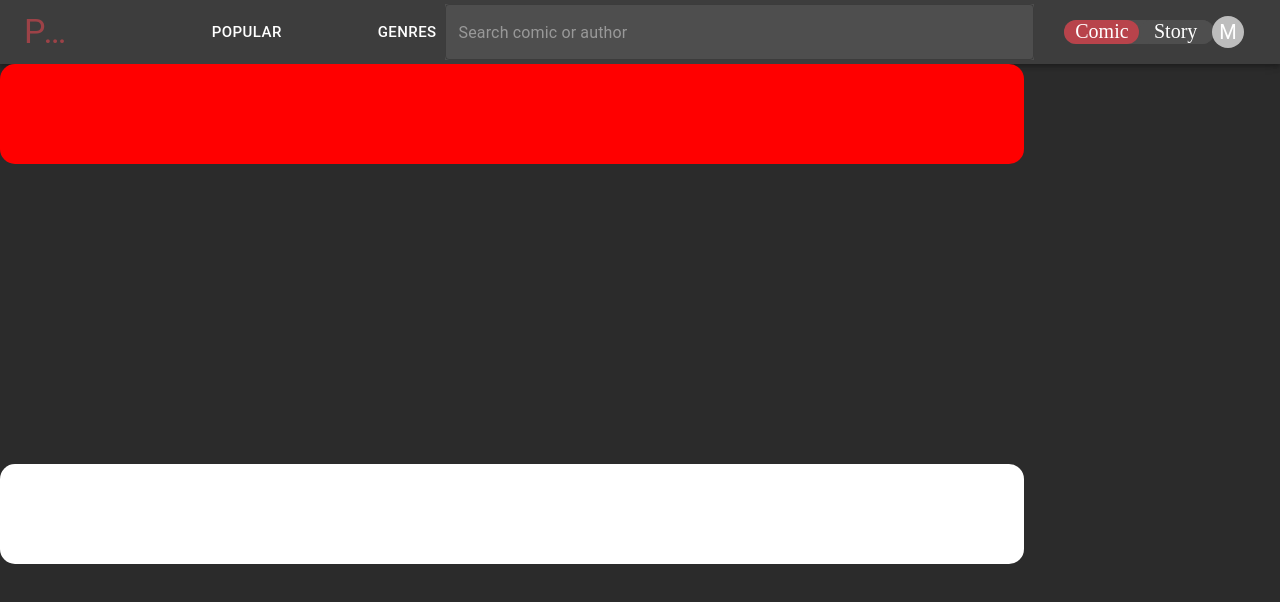
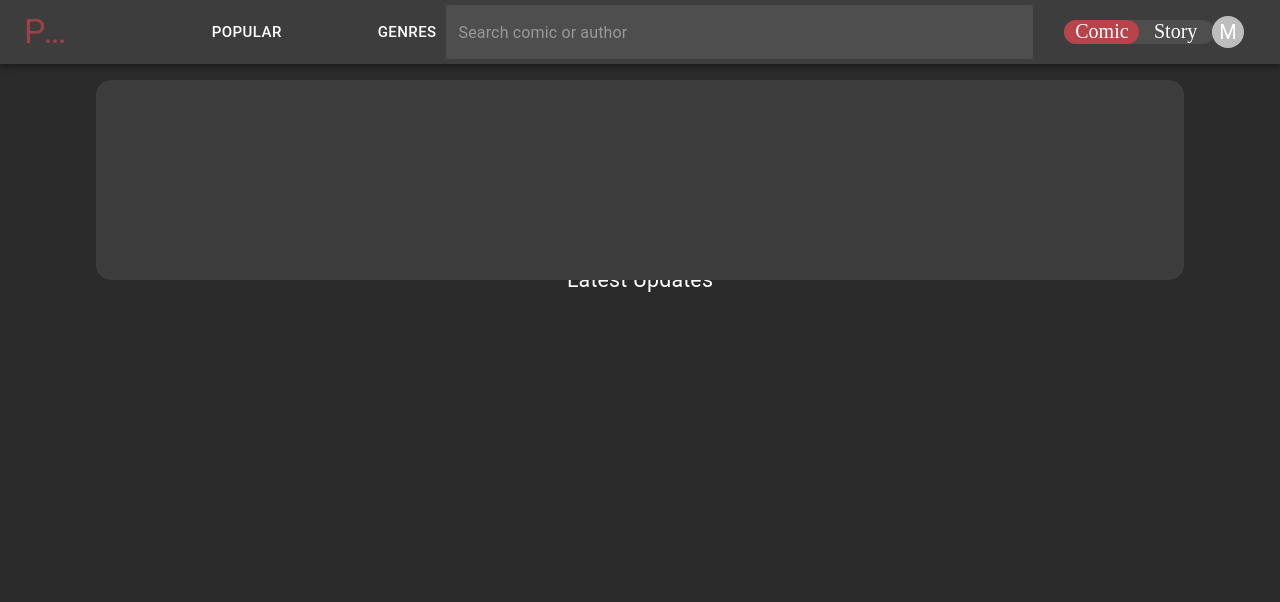
Before and after one commit to CobyYee/Panels, a React (Create React App) app in the folder client/: page / in a window 1280 px wide. Shown: the top 602 px of the page. Built offline with nearby package versions, Linux system fonts and the light colour scheme.

Commit message:
Small changes to home wrapepr

```diff
--- a/client/src/components/HomeWrapper.js
+++ b/client/src/components/HomeWrapper.js
@@ -5,14 +5,20 @@ function HomeWrapper() {
     return (
         <Grid container sx = {{ flexDirection: 'column' }}>
             <Grid item xs = {12} sx={{ height: '100vh' }}>
-                <Grid xs={12} sx={{ height: '50vh' }}>
-                <Box id = "featured-works" sx = {{backgroundColor: 'red',  width: '80%', left: '10%', height: '25%', top: '10%', borderRadius: '15px'}}>
+                <Grid xs={12} sx={{ height: '25vh', justifyContent: 'center', display: 'flex' }}>
+                    <Box sx = {{position: 'relative', backgroundColor: '#3d3d3d',  width: '85%', height: '100%', top: '8%', borderRadius: '15px'}}>
 
-                </Box>
+                    </Box>
                 </Grid>
-                <Grid xs={12} sx={{ height: '50vh' }}>
-                <Box id = "featured-works" sx = {{backgroundColor: 'white',  width: '80%', left: '10%', height: '25%', top: '10%', borderRadius: '15px'}}>
-                </Box>
+                <Grid xs={12} sx={{ height: '45vh', justifyContent: 'center', display: 'flex' }}>
+                    <Typography sx = {{color: 'white', fontSize: '16pt'}}>
+                        Latest Updates
+                    </Typography>
+                </Grid>
+                <Grid xs={12} sx={{ height: '45vh' }}>
+                    <Box xs={12} sx = {{position: 'relative', borderColor: 'white',  width: '85%', left: '10%', height: '25%', top: '10%', borderRadius: '15px'}}>
+
+                    </Box>
                 </Grid>
             </Grid>
         </Grid>
```
